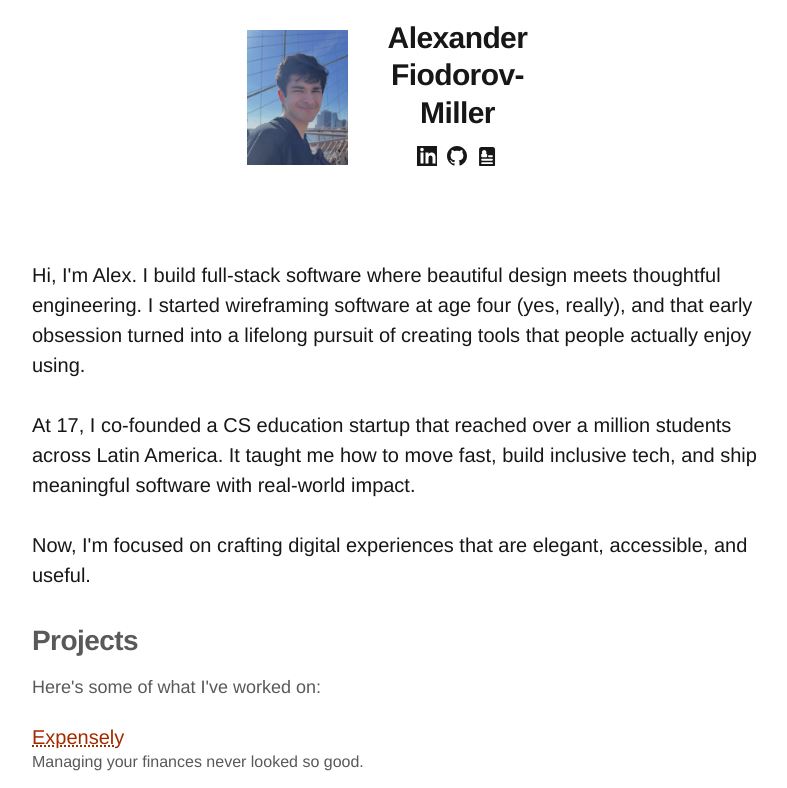
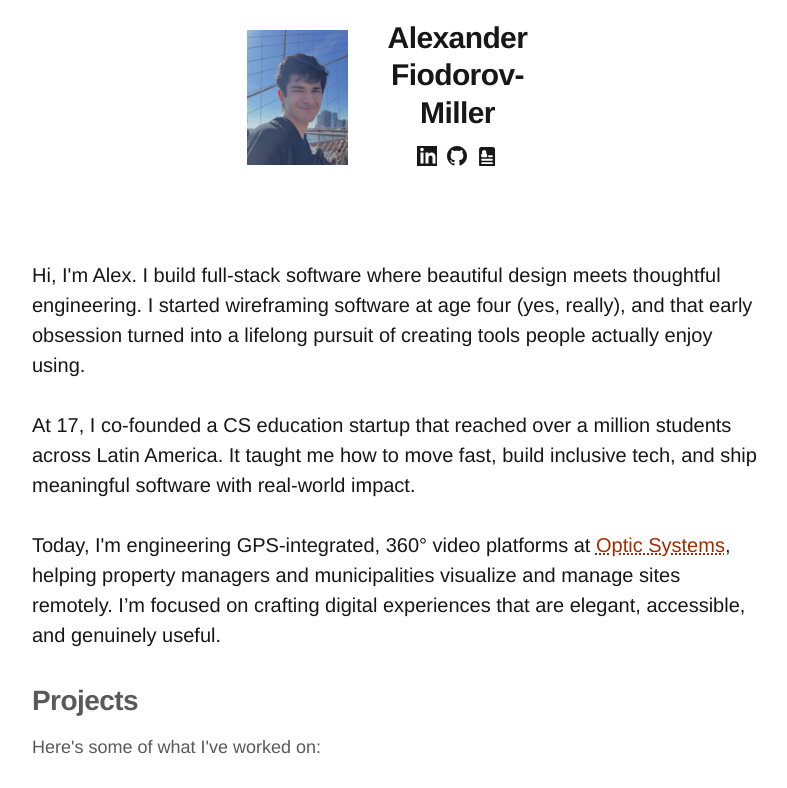
Before and after one commit to alexfiodorov02/alexf.pro, a Next.js app: page / in a window 1280 px wide. Shown: the top 788 px of the page, without its empty margins (243-1030 px from the left). Built offline with nearby package versions, Linux system fonts and the light colour scheme.

Commit message:
Content update

```diff
--- a/app/components/IntroSection.tsx
+++ b/app/components/IntroSection.tsx
@@ -1,14 +1,14 @@
 'use client';
 
 const IntroSection: React.FC = () => {
-  const introText = [
-    "Hi, I'm Alex. I build full-stack software where beautiful design meets thoughtful engineering. I started wireframing software at age four (yes, really), and that early obsession turned into a lifelong pursuit of creating tools that people actually enjoy using.",
+  const introText: (string | JSX.Element)[] = [
+    "Hi, I'm Alex. I build full-stack software where beautiful design meets thoughtful engineering. I started wireframing software at age four (yes, really), and that early obsession turned into a lifelong pursuit of creating tools people actually enjoy using.",
     "At 17, I co-founded a CS education startup that reached over a million students across Latin America. It taught me how to move fast, build inclusive tech, and ship meaningful software with real-world impact.",
-    "Now, I'm focused on crafting digital experiences that are elegant, accessible, and useful."
+    <>Today, I'm engineering GPS-integrated, 360° video platforms at <a href="https://opticsystems.io" target="_blank" rel="noopener noreferrer" aria-label="Optic Systems (opens in a new tab)" title="Opens Optic Systems website in a new tab">Optic Systems</a>, helping property managers and municipalities visualize and manage sites remotely. I’m focused on crafting digital experiences that are elegant, accessible, and genuinely useful.</>
   ];
 
   return (
-    <main>
+    <main aria-label="Introduction">
       <div className="intro-section">
         {introText.map((paragraph, index) => (
           <p key={index}>{paragraph}</p>
```
Also changed, not shown: 1 other file (tests, documents, lock files or other folders).
